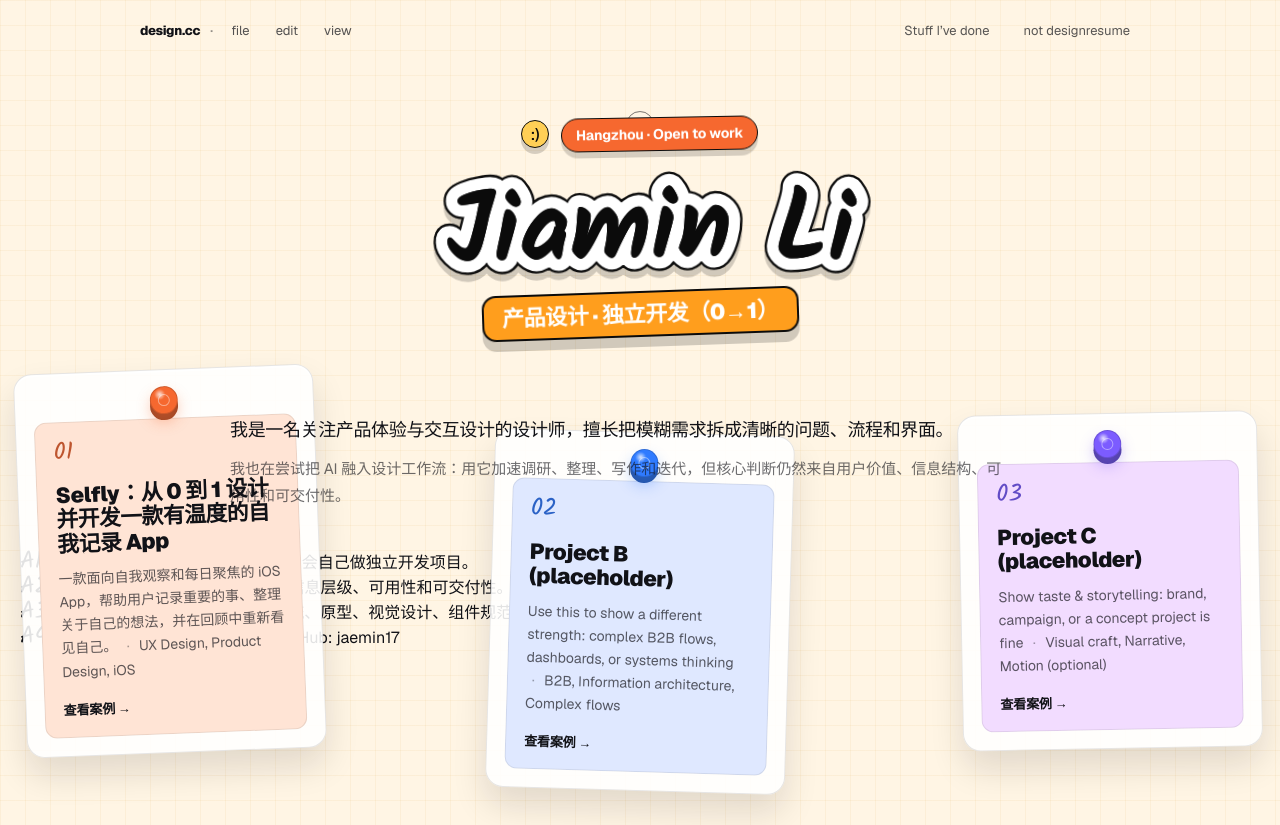
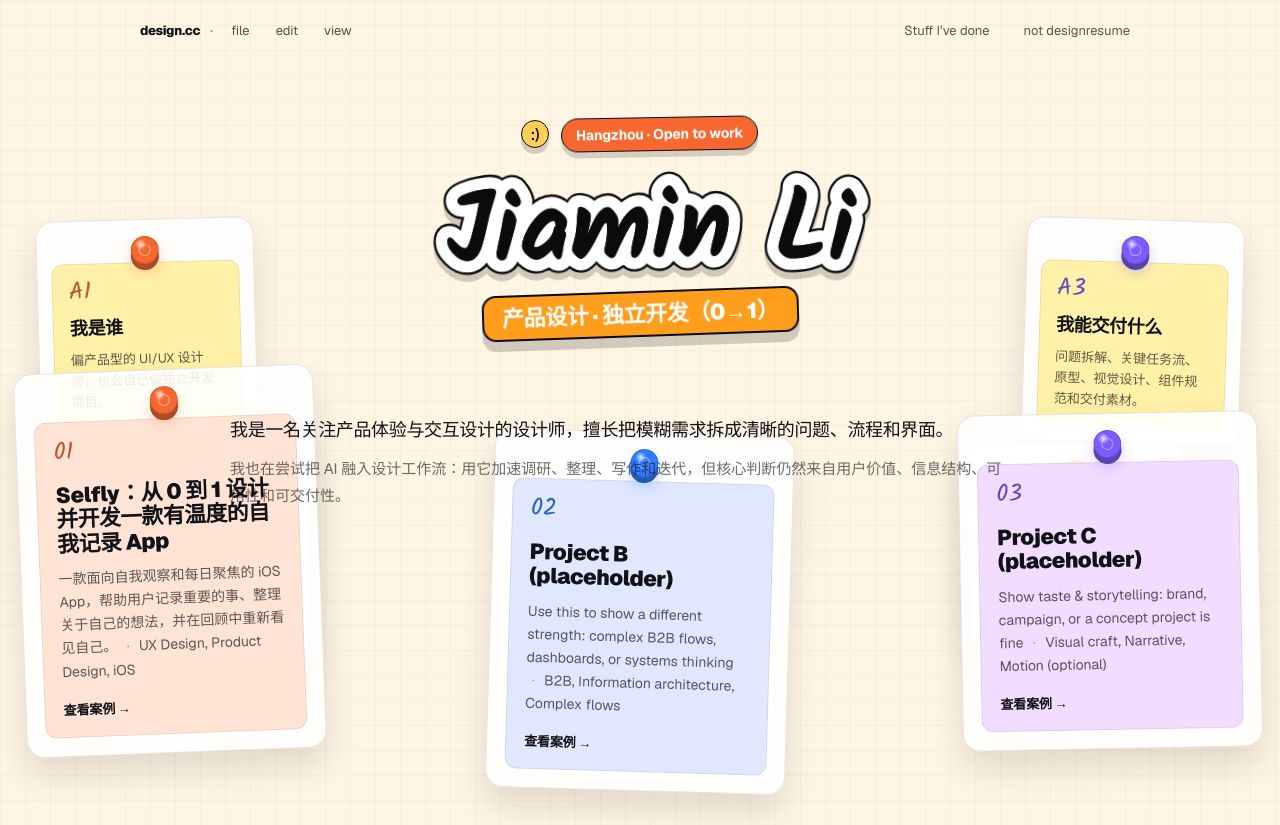
Before and after one commit to jaemin17/jaemin-portfolio, a Next.js app: page / in a window 1280 px wide. Built offline with nearby package versions, Linux system fonts and the light colour scheme.

Commit message:
Add static info notes to homepage wall

```diff
--- a/src/app/page.module.css
+++ b/src/app/page.module.css
@@ -286,6 +286,83 @@
   padding: 0 6px;
 }
 
+.infoNotes {
+  position: static;
+}
+
+.infoItem {
+  --note-rotation: -1.6deg;
+  --note-accent: #fff1a8;
+  --pin-color: #f6682f;
+  position: absolute;
+  z-index: 1;
+  width: min(20vw, 218px);
+  padding: 42px 14px 14px;
+  border: 1px solid rgba(17, 18, 23, 0.1);
+  border-radius: 18px;
+  background: rgba(255, 255, 255, 0.88);
+  box-shadow:
+    0 18px 34px rgba(17, 18, 23, 0.12),
+    0 2px 0 rgba(255, 255, 255, 0.8) inset;
+  transform: rotate(var(--note-rotation));
+}
+
+.infoItem:nth-child(1) {
+  top: 124px;
+  left: 18px;
+}
+
+.infoItem:nth-child(2) {
+  --note-rotation: 1.4deg;
+  --note-accent: #dff7e8;
+  --pin-color: #2f7bff;
+  top: 342px;
+  left: 72px;
+}
+
+.infoItem:nth-child(3) {
+  --note-rotation: 1.8deg;
+  --note-accent: #fff1a8;
+  --pin-color: #7c5cff;
+  top: 124px;
+  right: 18px;
+}
+
+.infoItem:nth-child(4) {
+  --note-rotation: -1.4deg;
+  --note-accent: #ffe4d5;
+  --pin-color: #f6682f;
+  top: 348px;
+  right: 74px;
+}
+
+.infoNote {
+  display: flex;
+  min-height: 128px;
+  flex-direction: column;
+  padding: 16px;
+  border: 1px solid rgba(17, 18, 23, 0.08);
+  border-radius: 12px;
+  background: var(--note-accent);
+}
+
+.infoTitle {
+  display: block;
+  margin-top: 14px;
+  font-size: 18px;
+  line-height: 1.14;
+  letter-spacing: -0.02em;
+  font-weight: 850;
+}
+
+.infoBody {
+  display: block;
+  margin-top: 10px;
+  color: rgba(17, 18, 23, 0.68);
+  line-height: 1.62;
+  font-size: 13px;
+}
+
 @media (max-width: 920px) {
   .workList {
     grid-template-columns: repeat(2, minmax(0, 1fr));
```
